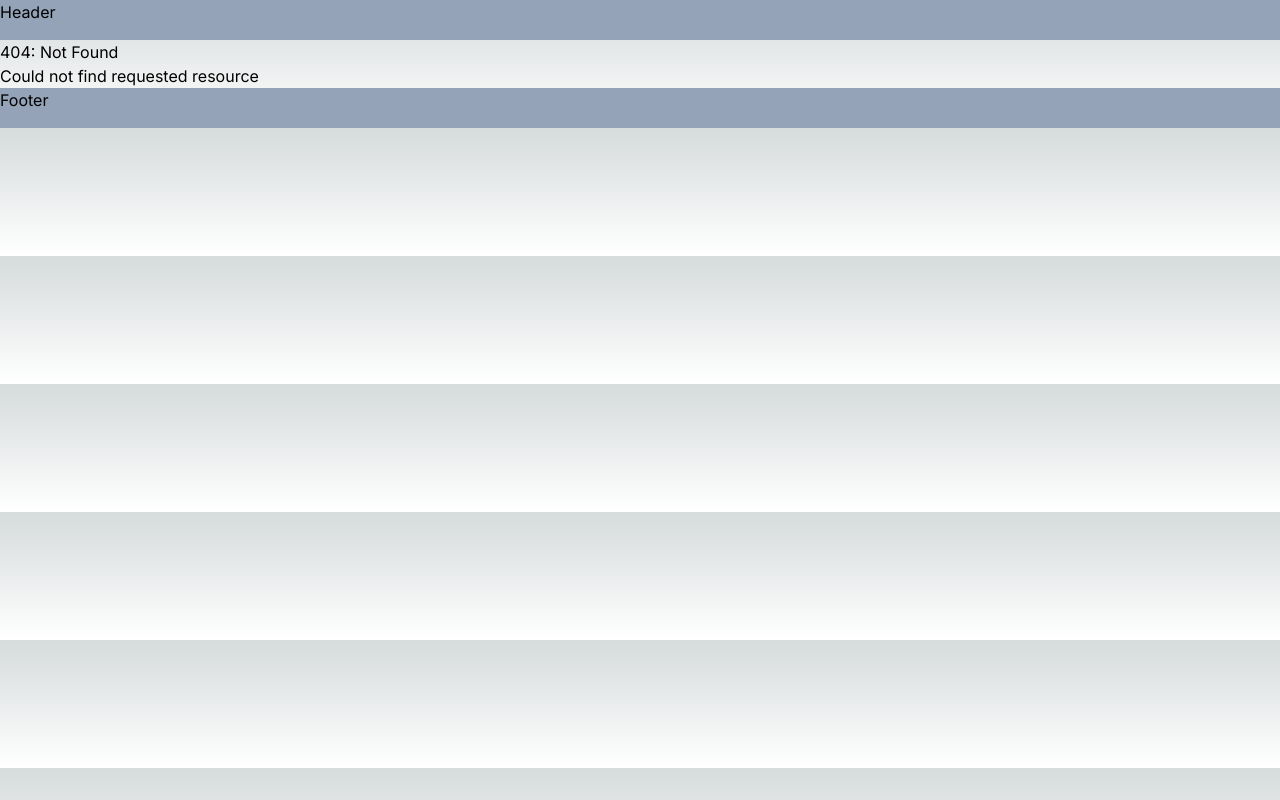
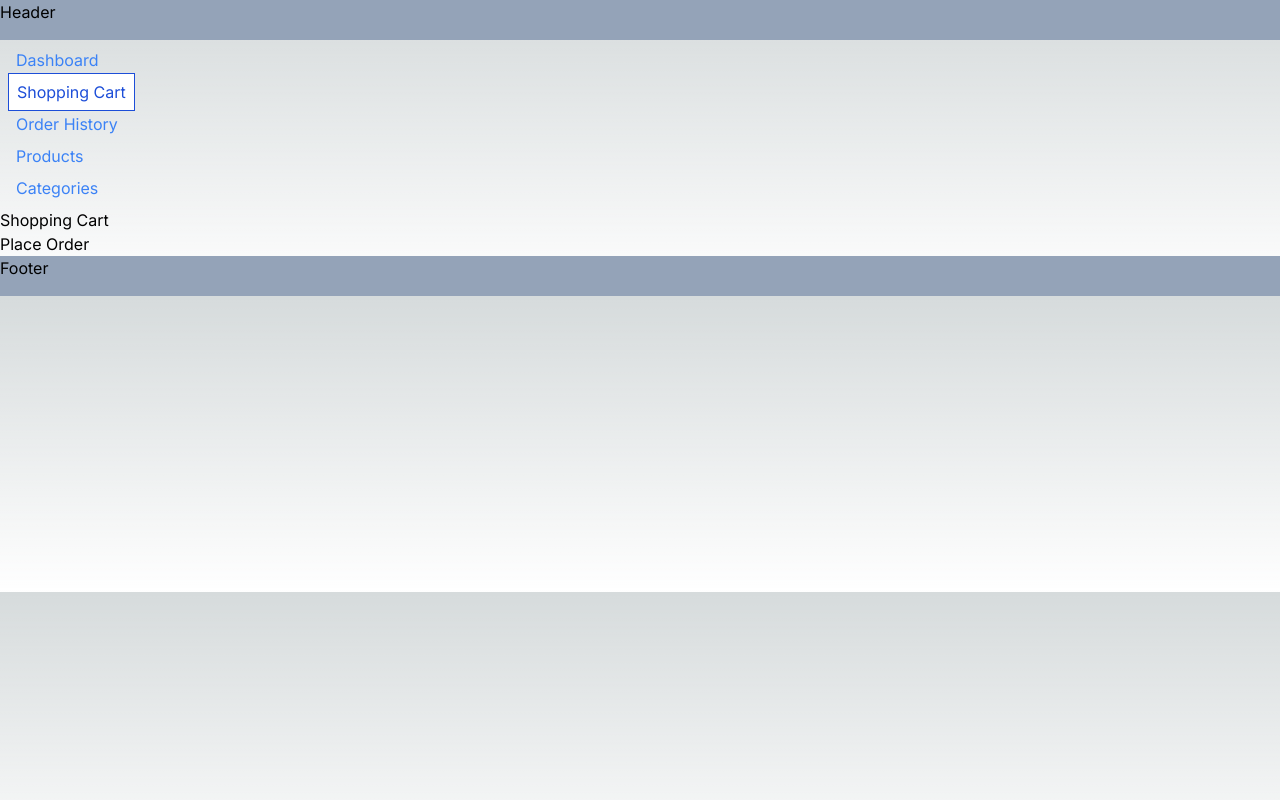
Before and after one commit to connorwarme/athlete-store, a Next.js app: page /dashboard/cart in a window 1280 px wide. Before the commit this address had no page. Built offline with nearby package versions, Linux system fonts and the light colour scheme.

Commit message:
Add dynamic route for order details

```diff
--- /dev/null
+++ b/src/app/dashboard/cart/page.jsx
@@ -0,0 +1,19 @@
+"use client";
+import { useRouter } from 'next/navigation';
+
+const Cart = () => {
+  const router = useRouter();
+  const handleOrder = () => {
+    console.log('Order placed')
+    const id = '1234'
+    router.push(`/dashboard/orders/${id}`);
+  }
+  return (
+    <div>
+      <h1>Shopping Cart</h1>
+      <button onClick={handleOrder}>Place Order</button>
+    </div>
+   );
+}
+
+export default Cart;
--- /dev/null
+++ b/src/app/dashboard/order-history/page.jsx
@@ -0,0 +1,8 @@
+export default function Page() {
+  return (
+    <div>
+      <h1>Order History</h1>
+      <p>Welcome to the order history page</p>
+    </div>
+  );
+}
--- /dev/null
+++ b/src/app/dashboard/orders/[orderId]/page.jsx
@@ -0,0 +1,21 @@
+import { capitalizeFirstLetter } from "../../../_lib/utility";
+
+export const generateMetadata = ({ params }) => {
+  const orderId = capitalizeFirstLetter(params.orderId);
+  return {
+    title: 'Order Details',
+    description: `${orderId} order details`,
+  }
+}
+
+const OrderDetails = ({ params }) => {
+  // show order details
+  // query the database for the order details, using params.orderId
+  return (
+    <div>
+      <h1>Order Details: {params.orderId}</h1>
+    </div>
+   );
+}
+
+export default OrderDetails;
--- a/src/app/dashboard/orders/page.jsx
+++ /dev/null
@@ -1,8 +0,0 @@
-export default function Page() {
-  return (
-    <div>
-      <h1>Orders</h1>
-      <p>Welcome to the orders page</p>
-    </div>
-  );
-}
--- a/src/app/ui/nav.jsx
+++ b/src/app/ui/nav.jsx
@@ -6,7 +6,8 @@ import { usePathname } from "next/navigation";
 export default function Nav() {
   const navLinks = [
     { href: "/dashboard", label: "Dashboard" },
-    { href: "/dashboard/orders", label: "Orders" },
+    { href: "/dashboard/cart", label: "Shopping Cart" },
+    { href: "/dashboard/order-history", label: "Order History" },
     { href: "/products", label: "Products" },
     { href: "/categories", label: "Categories" },
   ]
```
